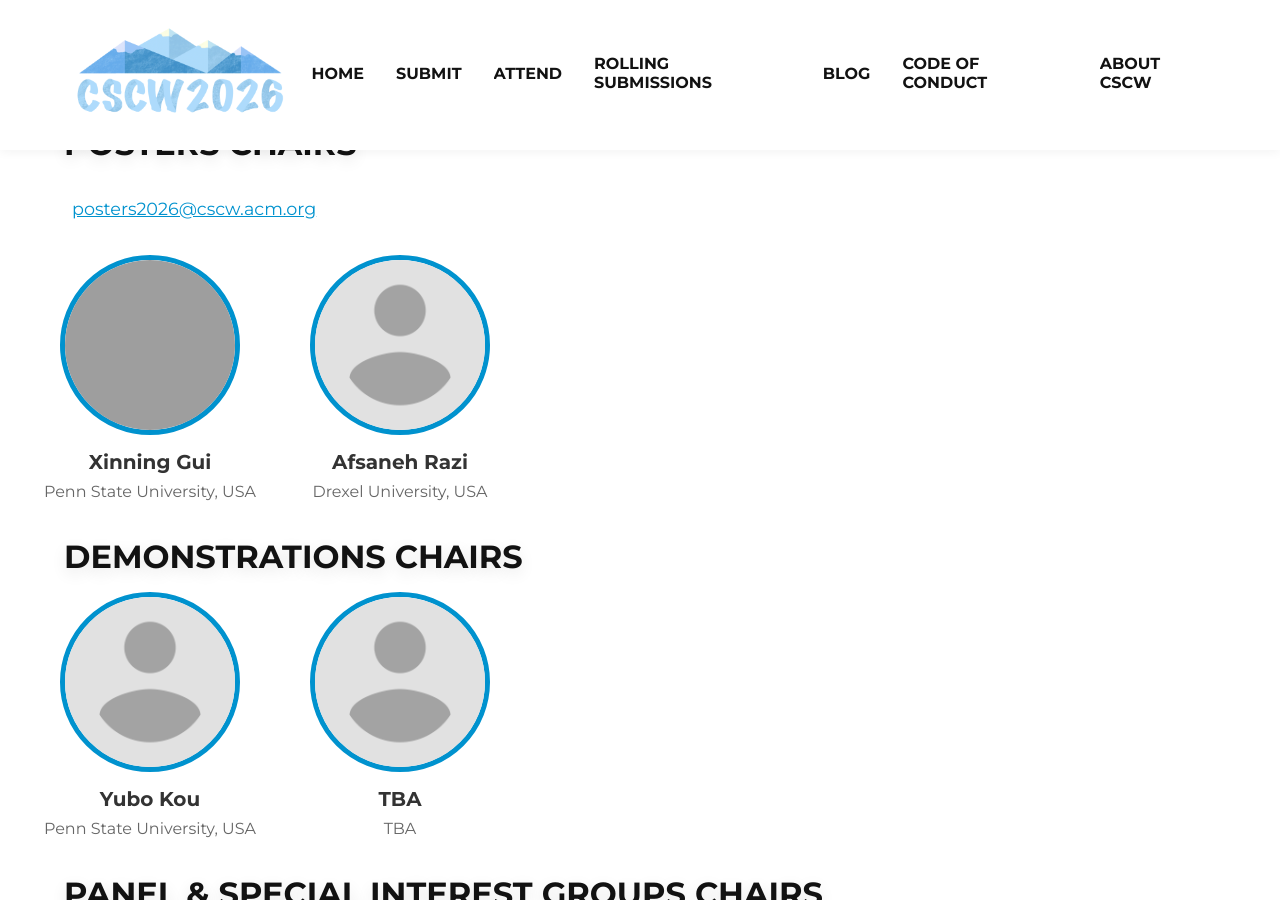
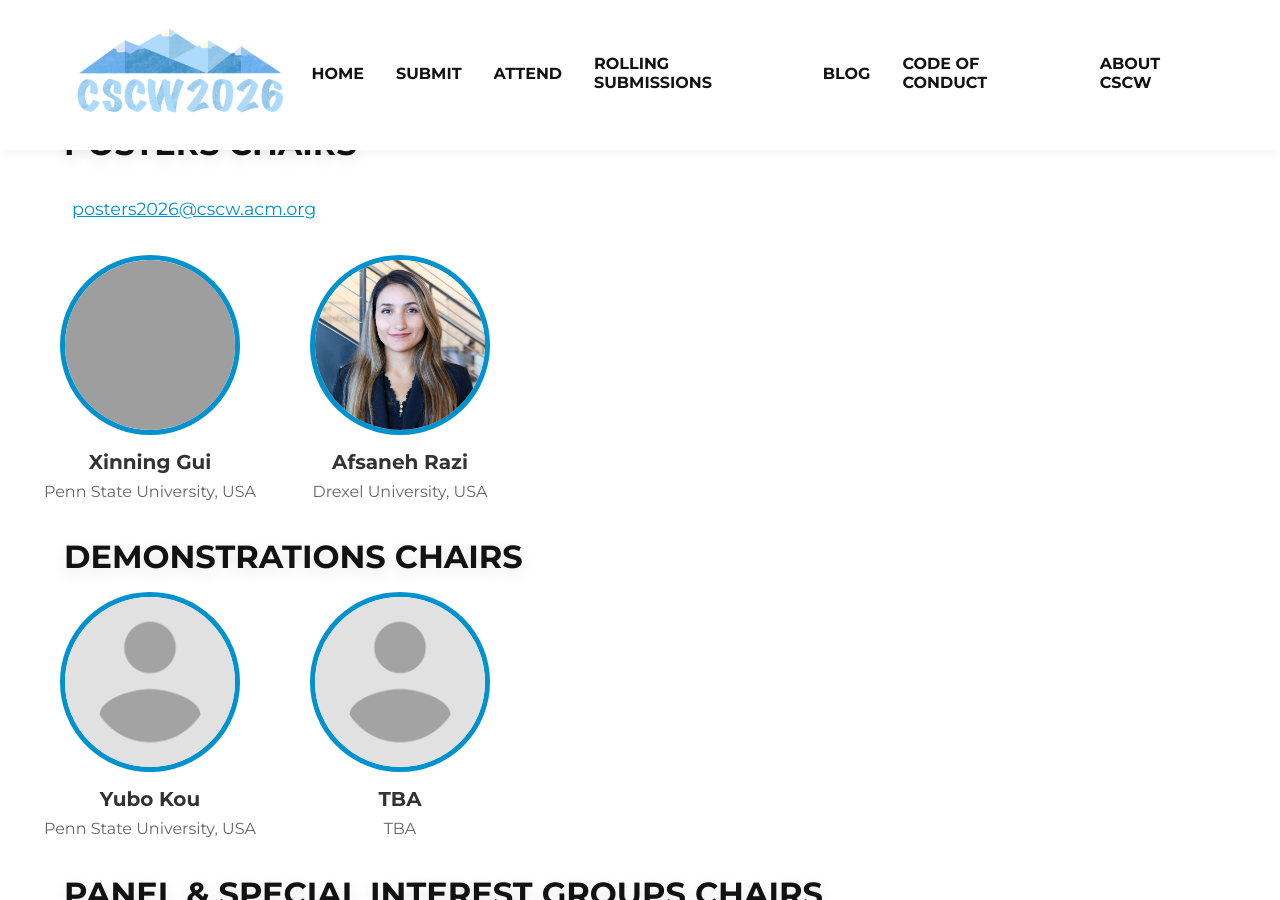
Before and after one commit to anthonypinter/cscw2026-website, a Jekyll site: the page built from organizing.html, in a window 1280 px wide and 900 px high, scrolled down 1426 px. Built offline with Jekyll 4.4.1, drawn with Linux system fonts in a browser that asks for light colours; grey boxes are pictures that could not be loaded.

Commit message:
Update organizing.html

```diff
--- a/organizing.html
+++ b/organizing.html
@@ -111,7 +111,7 @@ section_id: home
         </div>
 
          <div class="circle-item">
-            <img src="images/placeholder.png" alt="Profile Image 2" class="circle-image">
+            <img src="images/razi.jpg" alt="Profile Image 2" class="circle-image">
             <p class="title">Afsaneh Razi</p>
             <p class="subtitle">Drexel University, USA</p>
         </div>
```
